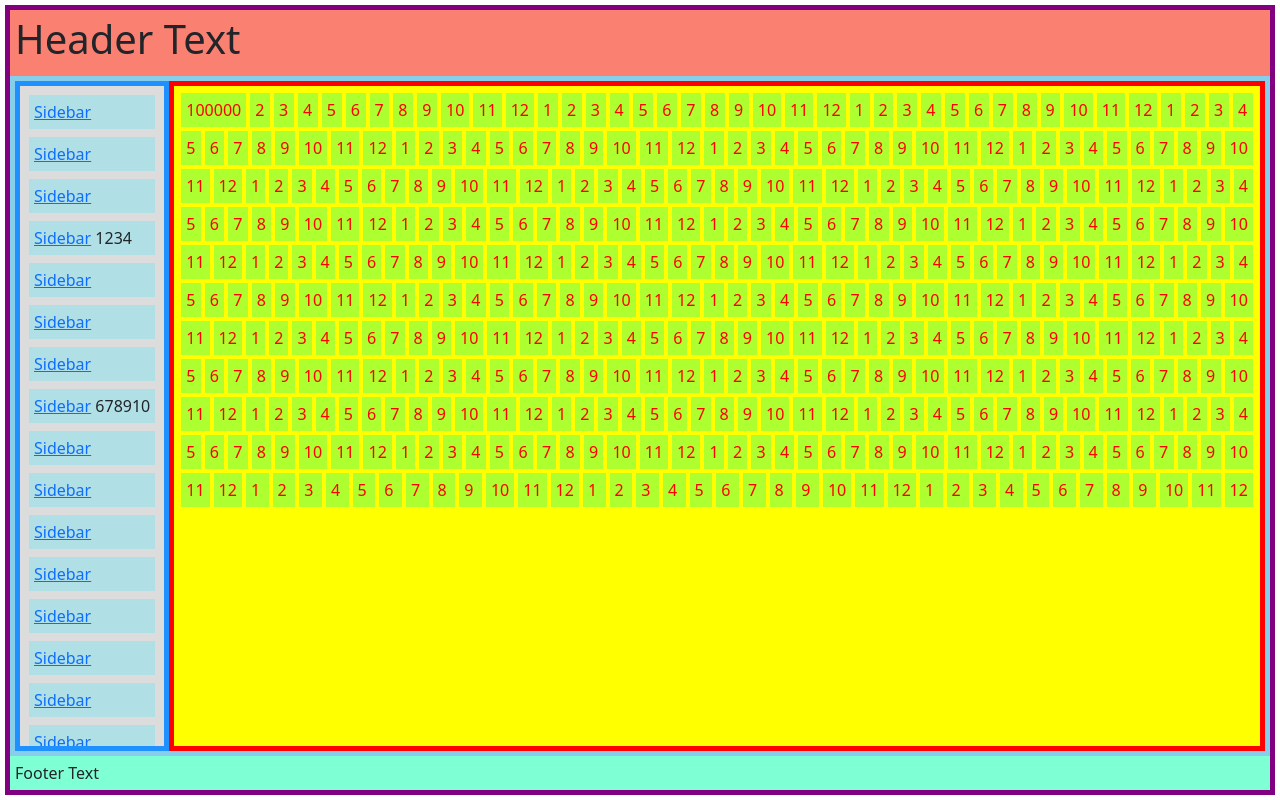
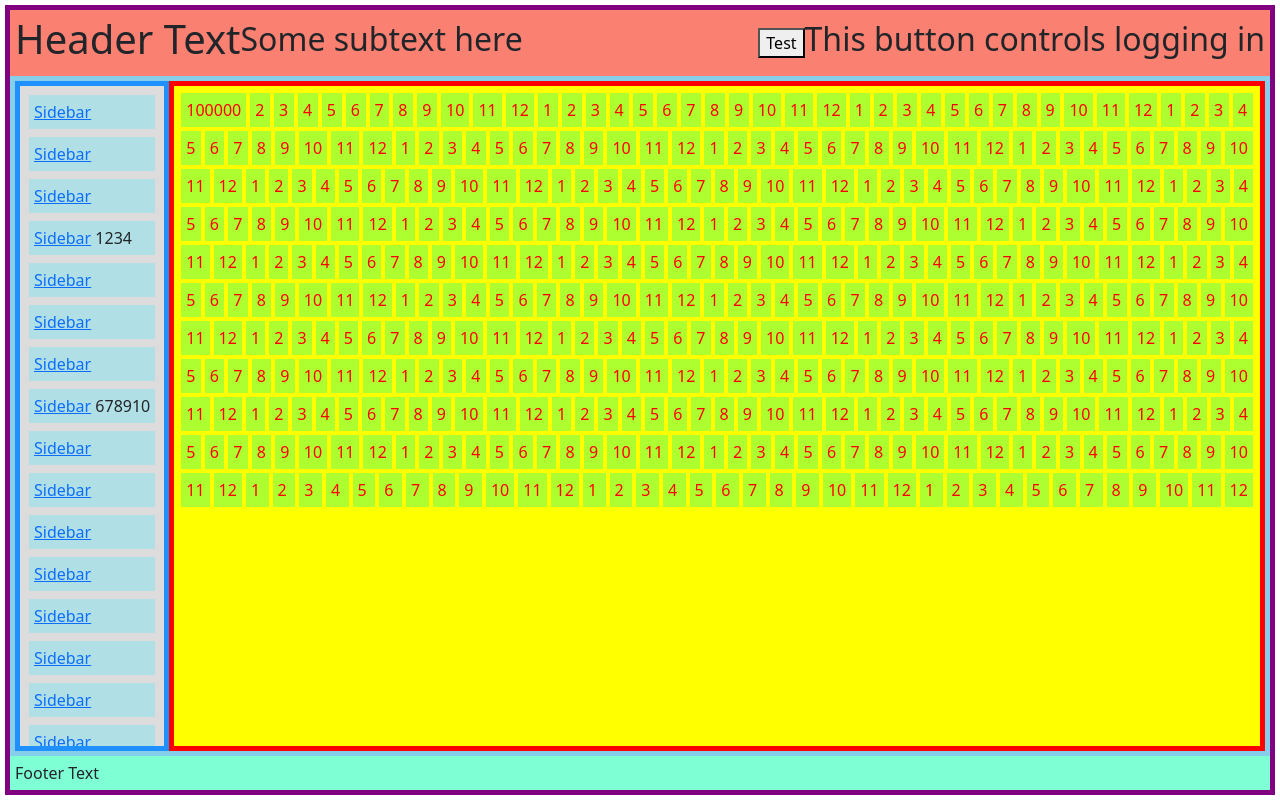
Before and after one commit to schleising/schleising.github.io, a plain HTML site: page index.html in a window 1280 px wide. Drawn offline with Linux system fonts and the light colour scheme.

Commit message:
Enable things on the right hand side of the header

```diff
--- a/index.html
+++ b/index.html
@@ -12,6 +12,9 @@
     <div class="purple-box flex-parent default-padding">
       <div class="salmon-box flex-parent default-padding">
         <h1>Header Text</h1>
+        <h2>Some subtext here</h2>
+        <button class="on-the-left">Test</button>
+        <h2>This button controls logging in</h2>
       </div>
       <div class="sky-blue-box flex-parent default-padding">
         <div class="blue-box flex-parent default-padding">
--- a/static/css/flex.css
+++ b/static/css/flex.css
@@ -22,6 +22,7 @@
 
 .salmon-box {
   background-color: salmon;
+  align-items: center;
 }
 
 .sky-blue-box {
@@ -90,3 +91,7 @@ h1:hover {
 footer:hover {
   background-color: darkcyan;
 }
+
+.on-the-left {
+  margin-left: auto;
+}
```
